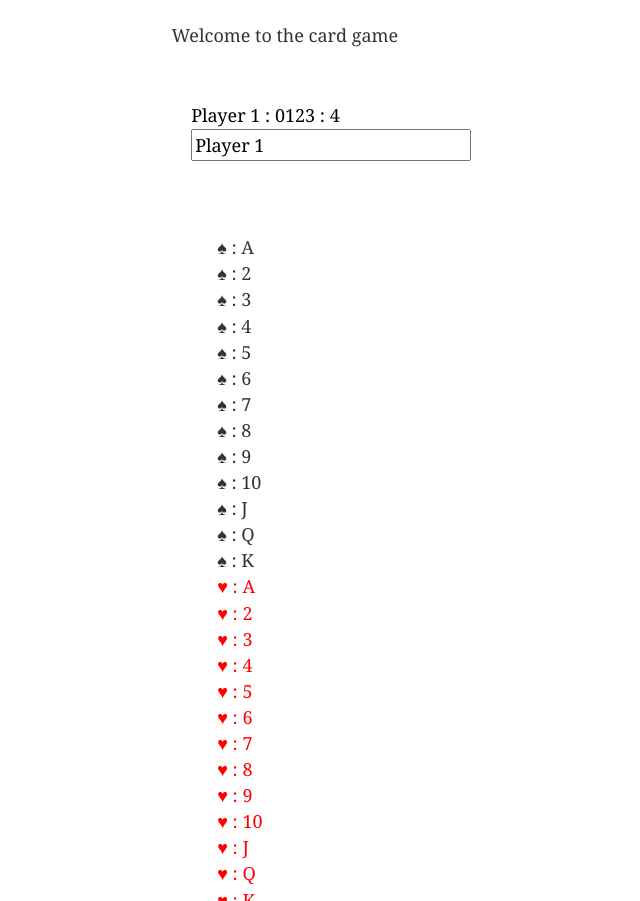
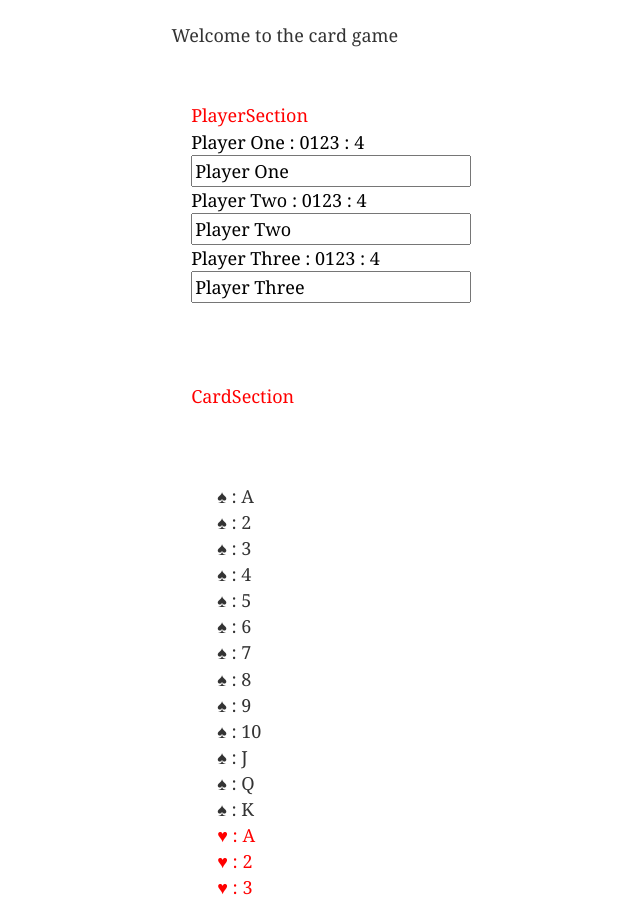
Before and after one commit to wjkw1/western-wilson-gatsby-profile-website, a Gatsby site: page /card-game in a window 1280 px wide. Shown: the part 199-1100 px from the top of the page, without its empty margins (8-648 px from the left). Built offline with nearby package versions, Linux system fonts and the light colour scheme; Gatsby itself is replaced by a stand-in of ours.

Commit message:
Abstracted card and player sections to segment for later dev

```diff
--- /dev/null
+++ b/src/components/CardGame/CardSection.js
@@ -0,0 +1,19 @@
+import React from "react"
+import Deck from "./Deck"
+
+const CardSection = props => {
+  return (
+    <>
+      <div
+        style={{
+          color: `red`,
+        }}
+      >
+        CardSection
+      </div>
+      <Deck />
+    </>
+  )
+}
+
+export default CardSection
--- a/src/components/CardGame/GameBoard.js
+++ b/src/components/CardGame/GameBoard.js
@@ -1,10 +1,8 @@
 import React from "react"
-import Deck from "./Deck"
-import Player from "./Player"
+import PlayerSection from "./PlayerSection"
+import CardSection from "./CardSection"
 
 const GameBoard = () => {
-  const hand = [0, 1, 2, 3]
-
   return (
     <>
       <div
@@ -14,8 +12,16 @@ const GameBoard = () => {
           padding: `0 1.0875rem 1.45rem`,
         }}
       >
-        <Player name="Player 1" hand={hand} />
-        <Deck />
+        <PlayerSection />
+      </div>
+      <div
+        style={{
+          margin: `3rem auto`,
+          maxWidth: 960,
+          padding: `0 1.0875rem 1.45rem`,
+        }}
+      >
+        <CardSection />
       </div>
     </>
   )
--- a/src/components/CardGame/Player.js
+++ b/src/components/CardGame/Player.js
@@ -3,7 +3,6 @@ import PropTypes from "prop-types"
 
 const Player = props => {
   console.log(props.name + "\n" + props.hand + "\n" + props.hand.length)
-
   const [name, setName] = useState(props.name)
 
   return (
@@ -31,7 +30,7 @@ Player.propTypes = {
 
 Player.defaultProps = {
   name: ``,
-  name: [],
+  hand: [],
 }
 
 export default Player
--- /dev/null
+++ b/src/components/CardGame/PlayerSection.js
@@ -0,0 +1,23 @@
+import React from "react"
+import Player from "./Player"
+
+const PlayerSection = props => {
+  const hand = [0, 1, 2, 3]
+
+  return (
+    <>
+      <div
+        style={{
+          color: `red`,
+        }}
+      >
+        PlayerSection
+      </div>
+      <Player name="Player One" hand={hand} />
+      <Player name="Player Two" hand={hand} />
+      <Player name="Player Three" hand={hand} />
+    </>
+  )
+}
+
+export default PlayerSection
```
